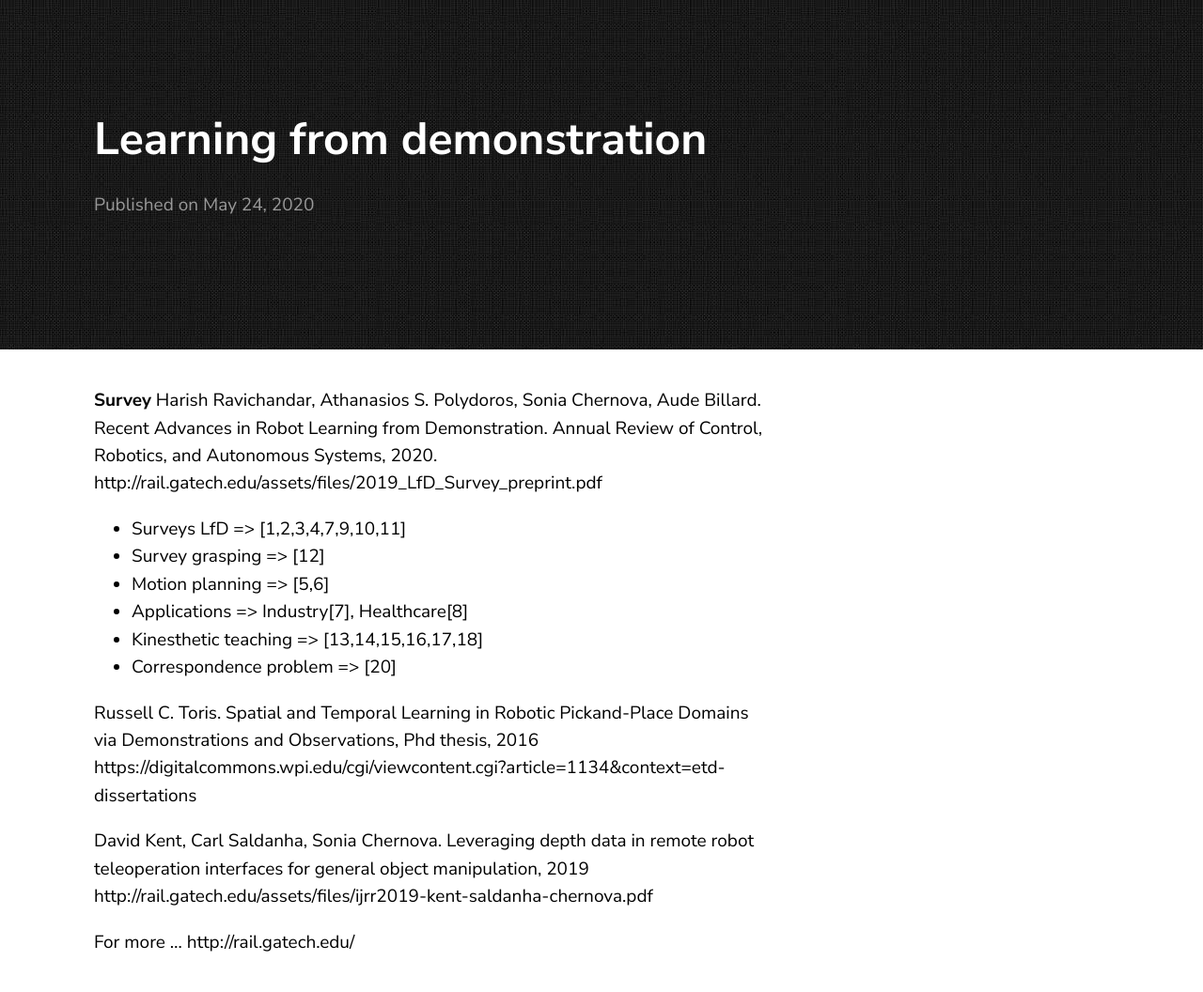
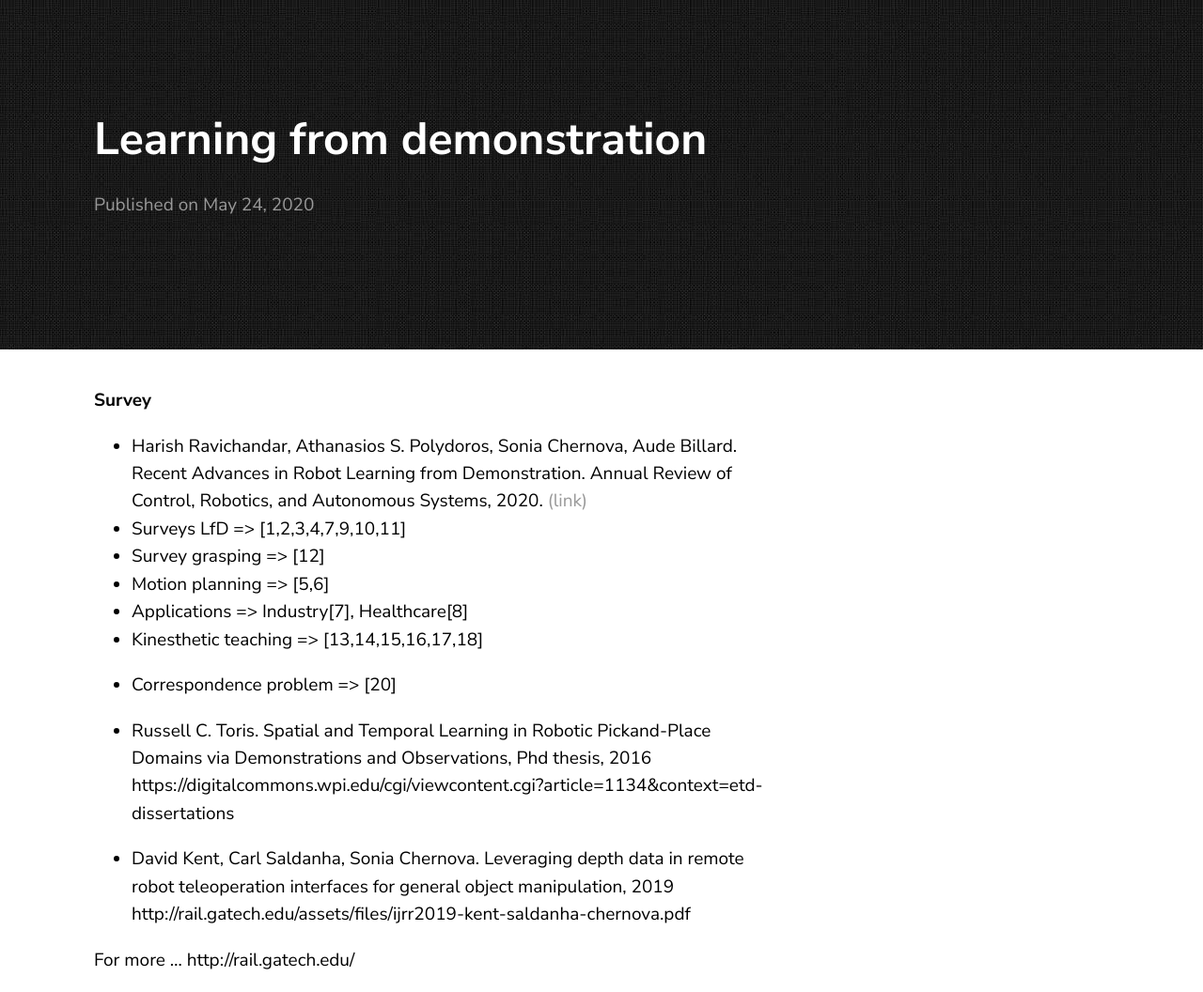
Before and after one commit to jluis9796/jluis9796.github.io, a Jekyll site: the page built from _posts/2020-05-24-robot-learning-from-demonstration.markdown, in a window 1280 px wide. Shown: the whole page at 94% size. Built offline with Jekyll 4.4.1, drawn with Linux system fonts in a browser that asks for light colours.

Commit message:
Update 2020-05-24-robot-learning-from-demonstration.markdown

```diff
--- a/_posts/2020-05-24-robot-learning-from-demonstration.markdown
+++ b/_posts/2020-05-24-robot-learning-from-demonstration.markdown
@@ -4,8 +4,7 @@ title:  "Learning from demonstration"
 date:   2020-05-24 13:08:36 +0900
 ---
 **Survey**
-Harish Ravichandar, Athanasios S. Polydoros, Sonia Chernova, Aude Billard. Recent Advances in Robot Learning from Demonstration. Annual Review of Control, Robotics, and Autonomous Systems, 2020.
-http://rail.gatech.edu/assets/files/2019_LfD_Survey_preprint.pdf
+* Harish Ravichandar, Athanasios S. Polydoros, Sonia Chernova, Aude Billard. Recent Advances in Robot Learning from Demonstration. Annual Review of Control, Robotics, and Autonomous Systems, 2020. <a href="http://rail.gatech.edu/assets/files/2019_LfD_Survey_preprint.pdf"> (link) </a>
 * Surveys LfD => [1,2,3,4,7,9,10,11]
 * Survey grasping => [12]
 * Motion planning => [5,6]
@@ -13,10 +12,10 @@ http://rail.gatech.edu/assets/files/2019_LfD_Survey_preprint.pdf
 * Kinesthetic teaching => [13,14,15,16,17,18]
 * Correspondence problem => [20]
 
-Russell C. Toris. Spatial and Temporal Learning in Robotic Pickand-Place Domains via Demonstrations and Observations, Phd thesis, 2016
+* Russell C. Toris. Spatial and Temporal Learning in Robotic Pickand-Place Domains via Demonstrations and Observations, Phd thesis, 2016
 https://digitalcommons.wpi.edu/cgi/viewcontent.cgi?article=1134&context=etd-dissertations
 
-David Kent, Carl Saldanha, Sonia Chernova. Leveraging depth data in remote robot teleoperation interfaces for general object manipulation, 2019
+* David Kent, Carl Saldanha, Sonia Chernova. Leveraging depth data in remote robot teleoperation interfaces for general object manipulation, 2019
 http://rail.gatech.edu/assets/files/ijrr2019-kent-saldanha-chernova.pdf
 
 
```
